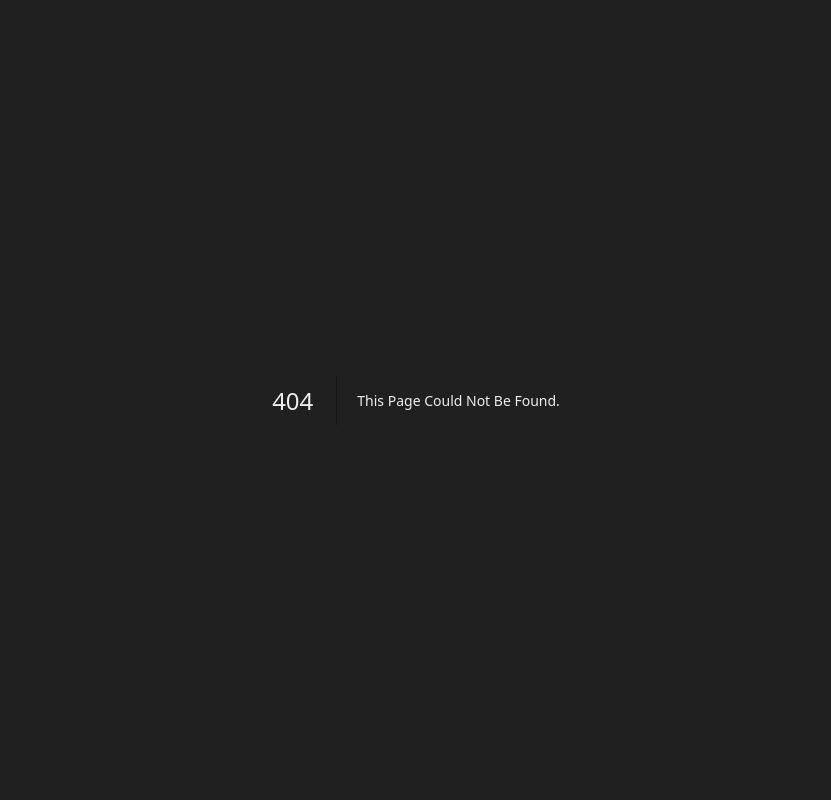
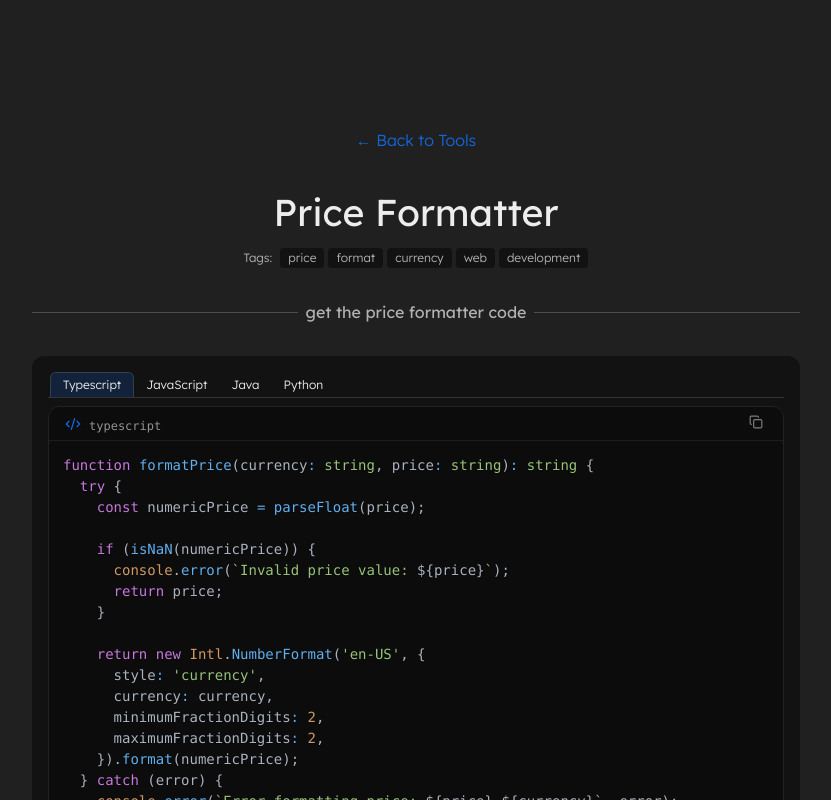
Before and after one commit to KigoJomo/devkit, a Next.js app: page /price-formatter in a window 1280 px wide. Before the commit this address had no page. Shown: the top 800 px of the page, without its empty margins (224-1055 px from the left). Built offline with nearby package versions, Linux system fonts and the light colour scheme.

Commit message:
feat: add Price Formatter tool and enhance Git Reference page with tags

```diff
--- a/app/git/page.tsx
+++ b/app/git/page.tsx
@@ -1,6 +1,7 @@
 import BackToTools from '@/lib/components/navigation/BackToTools';
 import MarkdownRenderer from '@/lib/components/ui/MarkdownRenderer';
 import Tabs, { Tab } from '@/lib/components/ui/Tabs';
+import { tools } from '@/lib/config/tools';
 import {
   basicGitCommands,
   sshSetupGuide,
@@ -42,13 +43,31 @@ const GitReferencePage = () => {
     },
   ];
 
+  const tool = tools.find((tool) => tool.id === 'git-reference');
+
   return (
-    <section className="flex flex-col items-center gap-6">
+    <section className="flex flex-col items-center gap-8">
       <BackToTools />
 
-      <div className="text-center">
+      <div className="flex flex-col items-center gap-2">
         <h1>Git Reference</h1>
-        <p className="text-foreground-light mt-2">
+        {tool && (
+          <div className='flex items-center gap-2'>
+            <span className="text-xs font-light text-foreground-light">
+              Tags:
+            </span>
+            <div className="flex items-center gap-1">
+              {tool.tags.map((tag) => (
+                <span
+                  key={tag}
+                  className="text-xs font-light text-foreground-light px-2 py-0.5 bg-background-dark rounded">
+                  {tag}
+                </span>
+              ))}
+            </div>
+          </div>
+        )}
+        <p className="text-foreground-light">
           Quick reference for Git commands, SSH setup, and GitHub CLI
         </p>
       </div>
--- a/app/layout.tsx
+++ b/app/layout.tsx
@@ -16,11 +16,11 @@ export const metadata: Metadata = {
   metadataBase: new URL('https://randomtools.vercel.app'),
   title: 'Random Tools',
   description:
-    'A collection of random tools and utilities for devs and enthusiasts',
+    'A collection of random tools, snippets, and utilities for devs and enthusiasts',
   openGraph: {
     title: 'Random Tools',
     description:
-      'A collection of random tools and utilities for devs and enthusiasts',
+      'A collection of random tools, snippets, and utilities for devs and enthusiasts',
     type: 'website',
     url: 'https://randomtools.vercel.app',
     siteName: 'Random Tools',
--- /dev/null
+++ b/app/loading.tsx
@@ -0,0 +1,9 @@
+import { Loader } from 'lucide-react';
+
+export default function Loading() {
+  return (
+    <section className="h-screen flex flex-col items-center justify-center">
+      <Loader size={96} className="animate-spin stroke-foreground-light/60 stroke-1" />
+    </section>
+  );
+}
--- a/app/page.tsx
+++ b/app/page.tsx
@@ -26,7 +26,7 @@ export default function Home() {
       <div className="text-center space-y-4">
         <h1 className="text-4xl font-bold">Random Tools 😝</h1>
         <p className="text-foreground-light">
-          A collection of useful utilities and tools
+          A collection of useful tools, snippets, and utilities for devs and enthusiasts
         </p>
       </div>
 
--- /dev/null
+++ b/app/price-formatter/page.tsx
@@ -0,0 +1,88 @@
+import BackToTools from '@/lib/components/navigation/BackToTools';
+import MarkdownRenderer from '@/lib/components/ui/MarkdownRenderer';
+import Tabs, { Tab } from '@/lib/components/ui/Tabs';
+import { tools } from '@/lib/config/tools';
+import {
+  priceFormatterTypescript,
+  priceFormatterJavascript,
+  priceFormatterJava,
+  priceFormatterPython,
+} from '@/lib/utils/priceFormat';
+import { Metadata } from 'next';
+
+export const metadata: Metadata = {
+  title: 'Price Formatter | Random Tools',
+  description:
+    'Format prices in different currencies - get the price formatter code in different programming languages.',
+  openGraph: {
+    title: 'Price Formatter',
+    description:
+      'Format prices in different currencies - get the price formatter code in different programming languages.',
+    type: 'website',
+    url: 'https://randomtools.vercel.app/price-formatter',
+    siteName: 'Random Tools',
+    images: [{ url: 'https://randomtools.vercel.app/images/og.webp' }],
+  },
+};
+
+const PriceFormatPage = () => {
+  const implementations: Tab[] = [
+    {
+      title: 'Typescript',
+      content: <MarkdownRenderer markDowncontent={priceFormatterTypescript} />,
+    },
+    {
+      title: 'JavaScript',
+      content: <MarkdownRenderer markDowncontent={priceFormatterJavascript} />,
+    },
+    {
+      title: 'Java',
+      content: <MarkdownRenderer markDowncontent={priceFormatterJava} />,
+    },
+    {
+      title: 'Python',
+      content: <MarkdownRenderer markDowncontent={priceFormatterPython} />,
+    },
+  ];
+
+  const tool = tools.find((tool) => tool.id === 'format-price');
+
+  return (
+    <section className="flex flex-col items-center gap-8">
+      <BackToTools />
+
+      <div className="flex flex-col items-center gap-2">
+        <h1>Price Formatter</h1>
+        {tool && (
+          <div className="flex items-center gap-2">
+            <span className="text-xs font-light text-foreground-light">
+              Tags:
+            </span>
+            <div className="flex items-center gap-1">
+              {tool.tags.map((tag) => (
+                <span
+                  key={tag}
+                  className="text-xs font-light text-foreground-light px-2 py-0.5 bg-background-dark rounded">
+                  {tag}
+                </span>
+              ))}
+            </div>
+          </div>
+        )}
+      </div>
+
+      <div className="w-full flex items-center gap-2">
+        <div className="w-full h-[1px] bg-foreground-light/30" />
+        <span className="text-foreground-light text-nowrap">
+          get the price formatter code
+        </span>
+        <div className="w-full h-[1px] bg-foreground-light/30" />
+      </div>
+
+      {/* tabs */}
+      <Tabs tabs={implementations} />
+    </section>
+  );
+};
+
+export default PriceFormatPage;
--- a/app/slug-generator/page.tsx
+++ b/app/slug-generator/page.tsx
@@ -8,19 +8,22 @@ import {
 } from '@/lib/utils/slugGen';
 import MarkdownRenderer from '@/lib/components/ui/MarkdownRenderer';
 import { Metadata } from 'next';
+import { ArrowDown } from 'lucide-react';
 
 export const metadata: Metadata = {
   title: 'Slug Generator | Random Tools',
-  description: 'Generate slugs from your text or get the slugify code in different programming languages.',
+  description:
+    'Generate slugs from your text or get the slugify code in different programming languages.',
   openGraph: {
     title: 'Slug Generator',
-    description: 'Generate slugs from your text or get the slugify code in different programming languages.',
+    description:
+      'Generate slugs from your text or get the slugify code in different programming languages.',
     type: 'website',
     url: 'https://randomtools.vercel.app/slug-generator',
     siteName: 'Random Tools',
     images: [{ url: 'https://randomtools.vercel.app/images/og.webp' }],
   },
-}
+};
 
 export default function SlugGeneratorPage() {
   const implemenations: Tab[] = [
@@ -38,31 +41,32 @@ export default function SlugGeneratorPage() {
     },
   ];
 
-  const codeCaption = "_Code implementation of the slugify function in different programming languages._";
+  const codeCaption =
+    '_Code implementation of the slugify function in different programming languages._';
 
   return (
-    <section className="flex flex-col items-center justify-center gap-6">
+    <section className="flex flex-col items-center justify-center gap-8">
       <BackToTools />
 
-      <h1>Slug Generator</h1>
-
-      <p className="text-foreground-light">Generate slugs from your text</p>
-
-      <SlugGen />
+      <div className="w-full flex flex-col items-center gap-4">
+        <h1>Slug Generator</h1>
+        <p className="px-4 py-1 bg-background-dark rounded-lg border border-foreground-light/40 flex items-center gap-1">
+          <span className='text-xs'>Demo</span> <ArrowDown size={12} className="" />
+        </p>
+        <SlugGen />
+      </div>
 
       <div className="w-full flex items-center gap-2">
         <div className="w-full h-[1px] bg-foreground-light/30" />
         <span className="text-foreground-light text-nowrap">
-          or get the slugify code
+          get the slugify code
         </span>
         <div className="w-full h-[1px] bg-foreground-light/30" />
       </div>
 
-      {/* code implementation for slugify function in different languages */}
-
       <Tabs tabs={implemenations} />
 
-      <MarkdownRenderer markDowncontent={codeCaption} className='mr-auto' />
+      <MarkdownRenderer markDowncontent={codeCaption} className="mr-auto" />
     </section>
   );
 }
--- a/lib/components/ui/Tabs.tsx
+++ b/lib/components/ui/Tabs.tsx
@@ -1,5 +1,6 @@
 'use client';
 
+import { usePathname, useRouter, useSearchParams } from 'next/navigation';
 import { FC, ReactNode, useEffect, useState } from 'react';
 
 export interface Tab {
@@ -9,26 +10,44 @@ export interface Tab {
 
 interface TabsProps {
   tabs: Tab[];
+  className?: string;
 }
 
-const Tabs: FC<TabsProps> = ({ tabs }) => {
-  const [activeTab, setActiveTab] = useState<Tab>(tabs[0]);
+const Tabs: FC<TabsProps> = ({ tabs, className = '' }) => {
+  const [activeTab, setActiveTab] = useState<Tab | null>(null);
+  const searchParams = useSearchParams();
+  const pathname = usePathname();
+  const router = useRouter();
 
   useEffect(() => {
-    setActiveTab(tabs[0]);
-  }, [tabs]);
+    const tabFromUrl = searchParams.get('tab');
+
+    const tabToSet = tabs.find((tab) => tab.title === tabFromUrl);
+
+    if (tabFromUrl && tabToSet) {
+      setActiveTab(tabToSet);
+    } else {
+      setActiveTab(tabs[0]);
+    }
+  }, [tabs, searchParams]);
 
   return (
-    <div className="w-full p-4 rounded-xl bg-background-dark flex flex-col gap-2">
+    <div
+      className={`w-full p-4 rounded-xl bg-background-dark flex flex-col gap-2 ${className}`}>
       {/* titles */}
       <div className="px-0.5 flex gap-0 border-b border-foreground-light/20">
         {tabs.map((tab, index) => (
           <button
             key={index}
             className={`py-1 px-3 rounded-t-md ${
-              activeTab === tab ? 'bg-accent/20 border border-b-0 border-foreground-light/20' : ''
+              activeTab === tab
+                ? 'bg-accent/20 border border-b-0 border-foreground-light/20'
+                : ''
             }`}
-            onClick={() => setActiveTab(tab)}>
+            onClick={() => {
+              router.push(`${pathname}?tab=${tab.title}`);
+              setActiveTab(tab);
+            }}>
             {typeof tab.title === 'string' ? (
               <p className="!text-xs">{tab.title}</p>
             ) : (
@@ -40,12 +59,12 @@ const Tabs: FC<TabsProps> = ({ tabs }) => {
 
       {/* content */}
       <div className="w-full">
-        {typeof activeTab.content === 'string' ? (
+        {typeof activeTab?.content === 'string' ? (
           <pre className="whitespace-pre-wrap break-words text-sm">
             {activeTab.content}
           </pre>
         ) : (
-          activeTab.content
+          activeTab?.content
         )}
       </div>
     </div>
--- a/lib/config/tools.ts
+++ b/lib/config/tools.ts
@@ -42,6 +42,14 @@ export const tools: Tool[] = [
     category: 'Web',
     tags: ['url', 'compare', 'analysis', 'web', 'development'],
   },
+  {
+    id: 'format-price',
+    name: 'Price Formatter',
+    description: 'Format prices with currency symbols, thousands separators, and decimals',
+    href: '/price-formatter',
+    category: 'Web',
+    tags: ['price', 'format', 'currency', 'web', 'development'],
+  },
 ];
 
 export function searchTools(query: string): Tool[] {
--- /dev/null
+++ b/lib/utils/priceFormat.ts
@@ -0,0 +1,122 @@
+export const formatPrice = (currency: string, price: string): string => {
+  try {
+    const numericPrice = parseFloat(price);
+
+    if (isNaN(numericPrice)) {
+      console.error(`Invalid price value: ${price}`);
+      return price;
+    }
+
+    return new Intl.NumberFormat('en-US', {
+      style: 'currency',
+      currency: currency,
+      minimumFractionDigits: 2,
+      maximumFractionDigits: 2,
+    }).format(numericPrice);
+  } catch (error) {
+    console.error(`Error formatting price: ${price} ${currency}`, error);
+    return price;
+  }
+};
+
+export const priceFormatterTypescript = `
+\`\`\`typescript
+function formatPrice(currency: string, price: string): string {
+  try {
+    const numericPrice = parseFloat(price);
+
+    if (isNaN(numericPrice)) {
+      console.error(\`Invalid price value: \${price}\`);
+      return price;
+    }
+
+    return new Intl.NumberFormat('en-US', {
+      style: 'currency',
+      currency: currency,
+      minimumFractionDigits: 2,
+      maximumFractionDigits: 2,
+    }).format(numericPrice);
+  } catch (error) {
+    console.error(\`Error formatting price: \${price} \${currency}\`, error);
+    return price;
+  }
+}
+
+// Example usage
+console.log(formatPrice('USD', '1234.56')); // $1,234.56
+\`\`\`
+`;
+
+export const priceFormatterJavascript = `
+\`\`\`javascript
+function formatPrice(currency, price) {
+  try {
+    const numericPrice = parseFloat(price);
+
+    if (isNaN(numericPrice)) {
+      console.error(\`Invalid price value: \${price}\`);
+      return price;
+    }
+
+    return new Intl.NumberFormat('en-US', {
+      style: 'currency',
+      currency: currency,
+      minimumFractionDigits: 2,
+      maximumFractionDigits: 2,
+    }).format(numericPrice);
+  } catch (error) {
+    console.error(\`Error formatting price: \${price} \${currency}\`, error);
+    return price;
+  }
+}
+// Example usage
+console.log(formatPrice('USD', '1234.56')); // $1,234.56
+\`\`\`
+`;
+
+export const priceFormatterPython = `
+\`\`\`python
+def format_price(currency, price):
+    try:
+        numeric_price = float(price)
+
+        if not numeric_price:
+            print(f"Invalid price value: {price}")
+            return price
+
+        return f"{numeric_price:,.2f} {currency}"
+    except Exception as e:
+        print(f"Error formatting price: {price} {currency}", e)
+        return price
+
+# Example usage
+print(format_price('USD', '1234.56'))  # 1,234.56 USD
+\`\`\`
+`;
+
+export const priceFormatterJava = `
+\`\`\`java
+public static String formatPrice(String currency, String price) {
+  try {
+    double numericPrice = Double.parseDouble(price);
+
+    NumberFormat formatter = NumberFormat.getCurrencyInstance(Locale.US);
+    Currency curr = Currency.getInstance(currency);
+    formatter.setCurrency(curr);
+    formatter.setMinimumFractionDigits(2);
+    formatter.setMaximumFractionDigits(2);
+
+    return formatter.format(numericPrice);
+  } catch (NumberFormatException e) {
+    System.err.println("Invalid price value: " + price);
+    return price;
+  } catch (Exception e) {
+    System.err.println("Error formatting price: " + price + " " + currency + " " + e.getMessage());
+    return price;
+  }
+}
+
+// Example usage
+System.out.println(formatPrice("USD", "1234.56")); // $1,234.56
+\`\`\`
+`;
--- a/lib/utils/slugGen.ts
+++ b/lib/utils/slugGen.ts
@@ -16,7 +16,7 @@ export function slugify(text: string): string {
 
 export const slugifyTypescript: string = `
 \`\`\` typescript
-export function slugify(text: string): string {
+function slugify(text: string): string {
   return text
     .toLowerCase()
     .trim()
```
Also changed, not shown: 1 other file (tests, documents, lock files or other folders).
